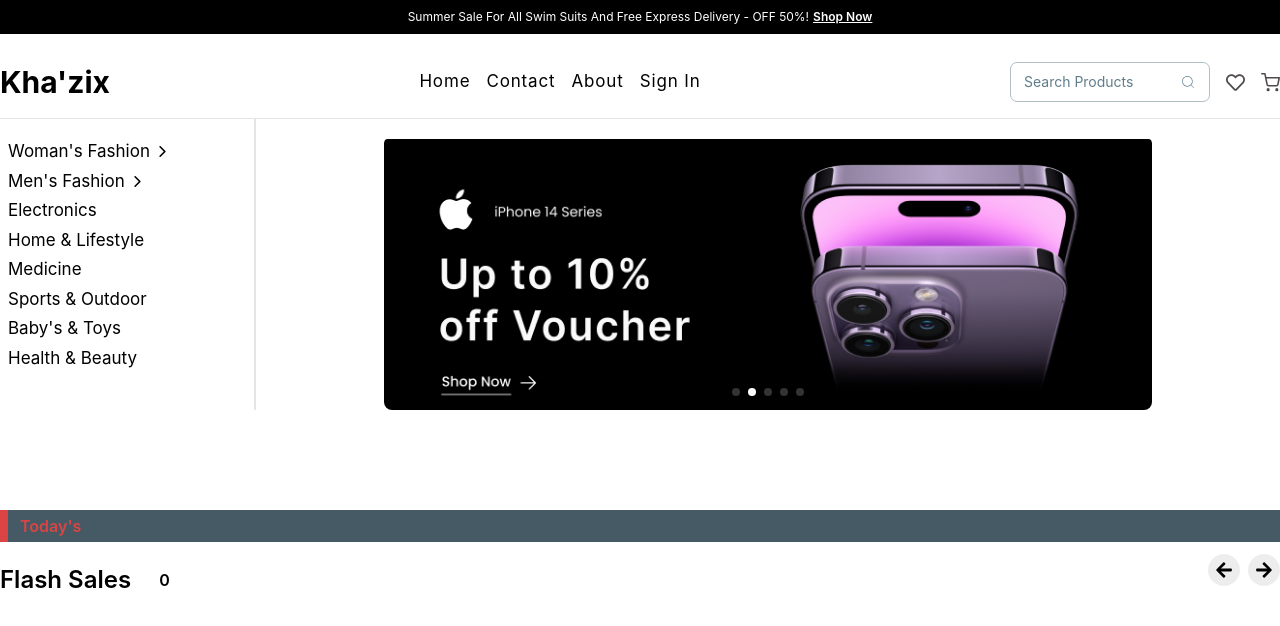
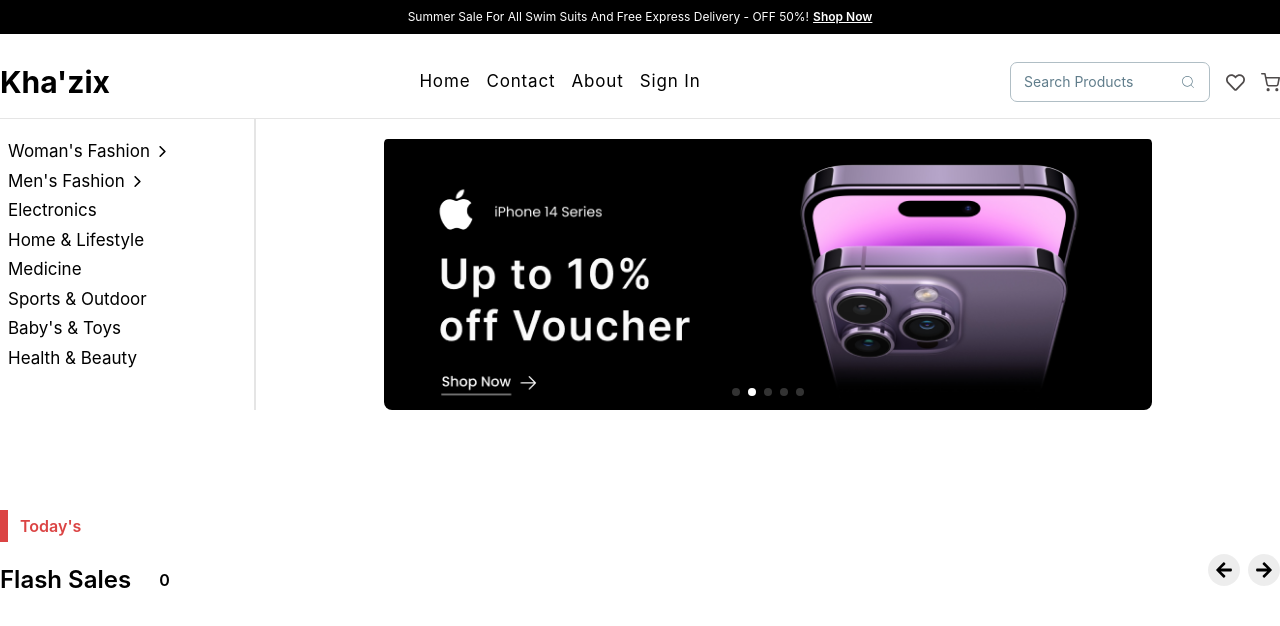
Before and after one commit to MouhcineR0/Ecom, a React (Vite) app in the folder frontend/: page / in a window 1280 px wide. Shown: the top 626 px of the page. Built offline with nearby package versions, Linux system fonts and the light colour scheme.

Commit message:
adding countdown

```diff
--- a/frontend/src/components/Home/FirstContainer/FlashContainer.jsx
+++ b/frontend/src/components/Home/FirstContainer/FlashContainer.jsx
@@ -7,7 +7,7 @@
 
     return (
         <div className='container mx-auto font-poppins font-semibold mt-[100px]'>
-            <h1 className='text-primary border-l-8 border-l-[#DB4444] px-3 py-1 select-none md:bg-blue-gray-700'>Today's</h1>
+            <h1 className='text-primary border-l-8 border-l-[#DB4444] px-3 py-1 select-none'>Today's</h1>
             <div className='flex justify-between items-center'>
                 <div className='flex gap-7 items-center mt-5'>
                     <h1 className='text-[24px]'>Flash Sales</h1>
```
